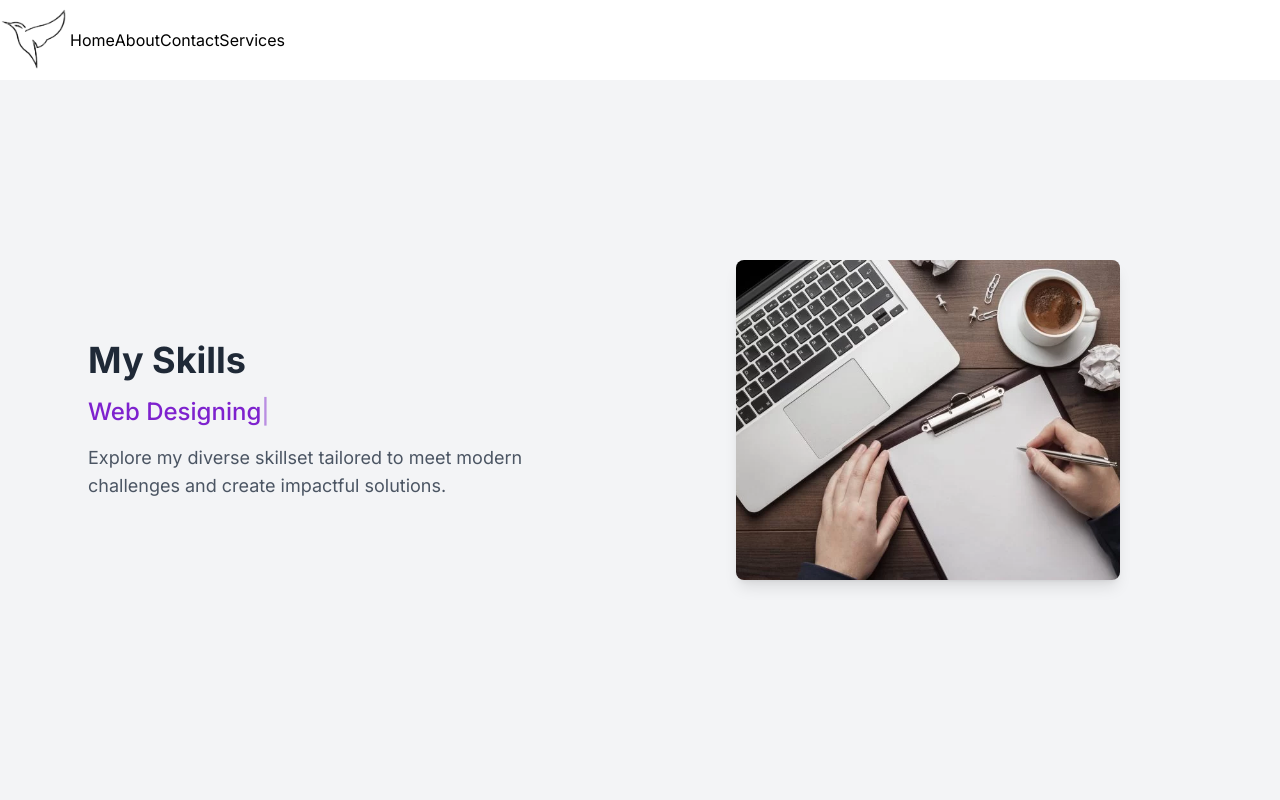
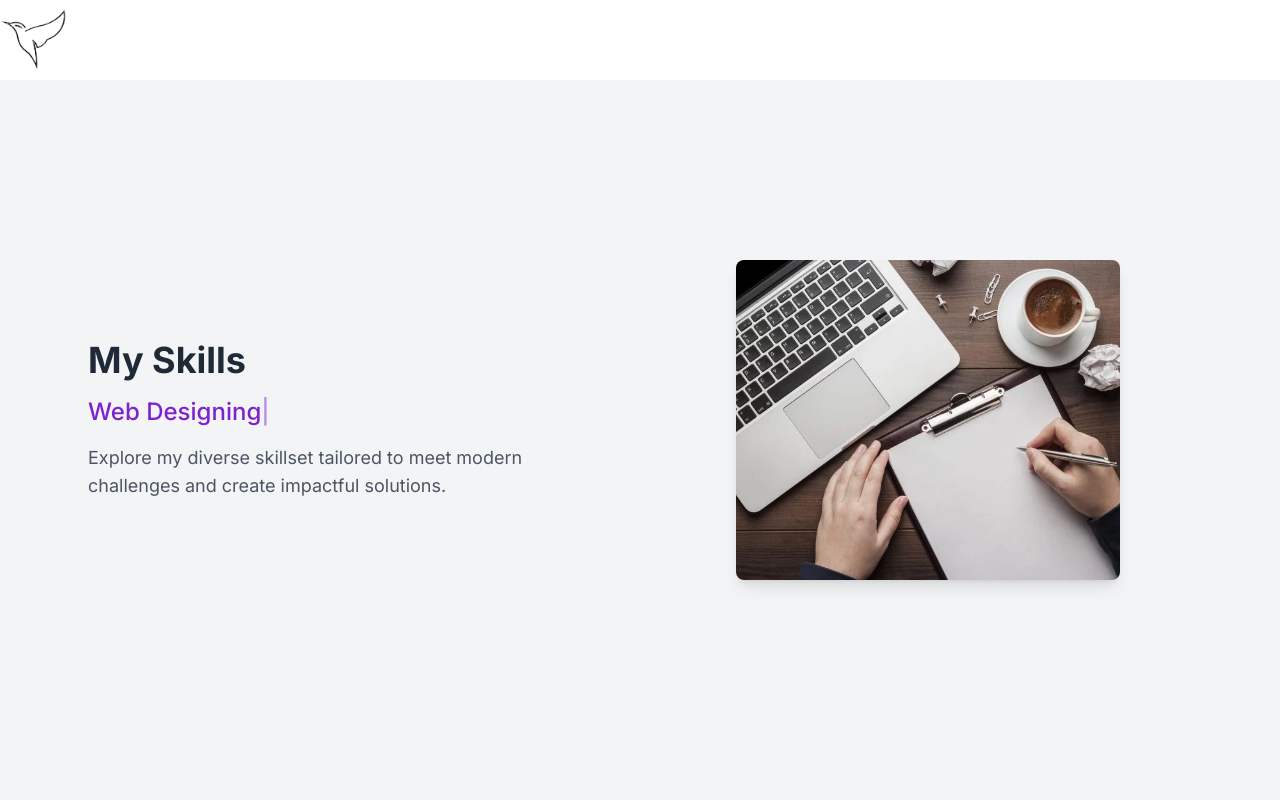
Before and after one commit to shahzil-shahzad1/Next-Js-14-Website, a Next.js app: page / in a window 1280 px wide. Shown: the top 800 px of the page. Built offline with nearby package versions, Linux system fonts and the light colour scheme.

Commit message:
Update Navbar.js

```diff
--- a/Components/Navbar.js
+++ b/Components/Navbar.js
@@ -7,7 +7,7 @@ const Navbar = () => {
             <Image src="/nuthatch.png" className='border-white'  width={70}
           height={37} alt="Logo" />
         </div>
-        <ul className='flex justify-evenly items-center gap-5 text-black'>
+        <ul className='flex justify-evenly items-center gap-5'>
             <li><Link href = '/' >Home</Link></li>
             <li><Link href = '/about' >About</Link></li>
             <li><Link href = '/contact' >Contact</Link></li>
```
